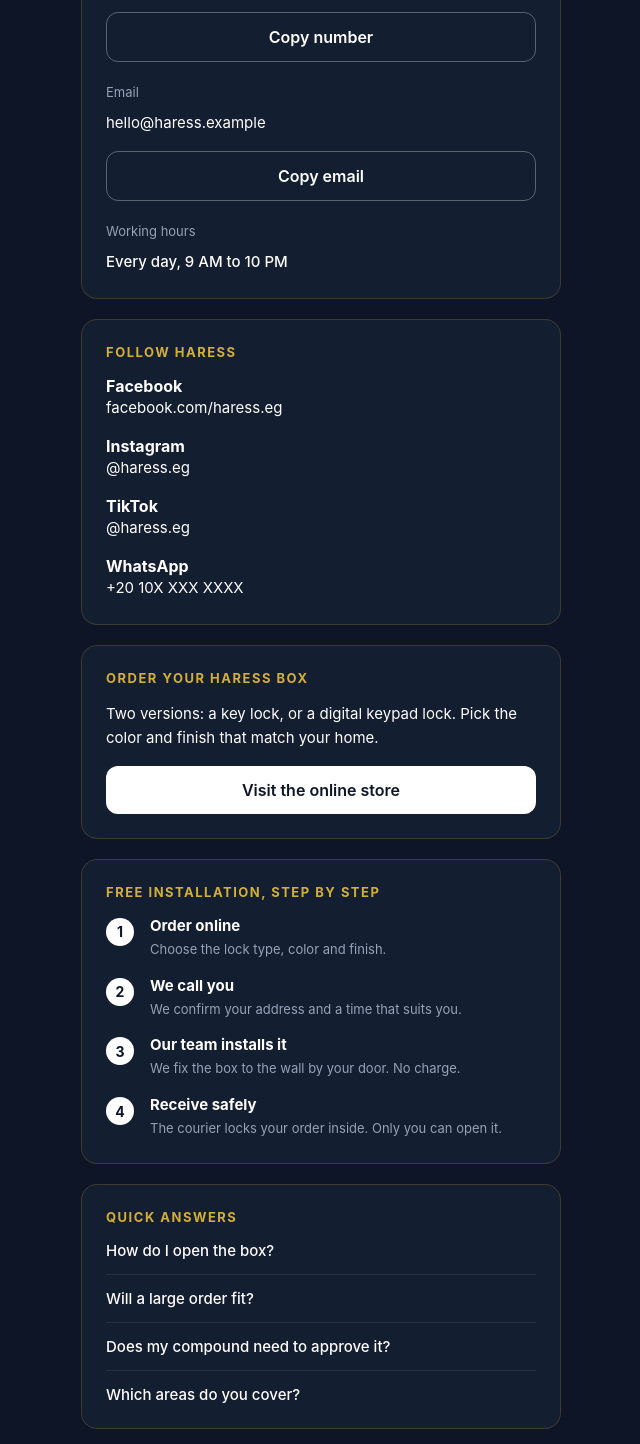
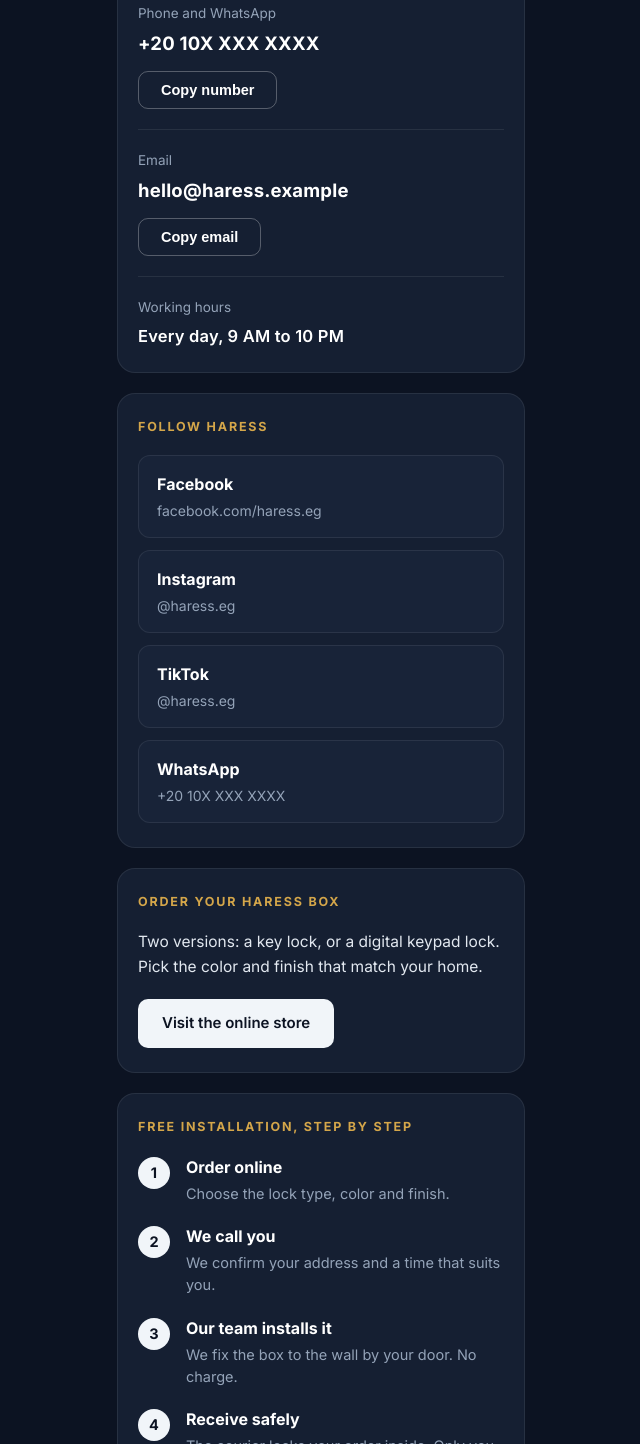
Before and after one commit to haress-design/Haress-, a plain HTML site: page index.html in a window 1280 px wide. Shown: the part 497-1941 px from the top of the page, without its empty margins (319-959 px from the left). Drawn offline with Linux system fonts and the light colour scheme.

Commit message:
Update index.html

```diff
--- a/index.html
+++ b/index.html
@@ -1,286 +1,400 @@
 <!DOCTYPE html>
-<html lang="ar" dir="ltr">
+<html lang="en">
 <head>
     <meta charset="UTF-8">
     <meta name="viewport" content="width=device-width, initial-scale=1.0">
     <title>Haress - Your orders, guarded.</title>
+    <link rel="preconnect" href="https://fonts.googleapis.com">
+    <link rel="preconnect" href="https://fonts.gstatic.com" crossorigin>
+    <link href="https://fonts.googleapis.com/css2?family=Cinzel:wght@600;700&family=Inter:wght@400;500;600;700&display=swap" rel="stylesheet">
     <style>
         :root {
-            --bg-color: #0d1527;
-            --card-bg: rgba(25, 35, 55, 0.7);
-            --gold-color: #d4af37;
-            --text-main: #ffffff;
+            --bg-main: #0c1322;
+            --banner-bg: #1e293b;
+            --card-bg: #151f32;
+            --inner-box-bg: #182338;
+            --border-subtle: rgba(255, 255, 255, 0.08);
+            --border-btn: rgba(255, 255, 255, 0.28);
+            --gold: #d4a64a;
+            --text-white: #f8fafc;
             --text-muted: #94a3b8;
-            --border-color: rgba(212, 175, 55, 0.2);
+        }
+
+        * {
+            box-sizing: border-box;
+            margin: 0;
+            padding: 0;
         }
 
         body {
-            font-family: -apple-system, BlinkMacSystemFont, "Segoe UI", Roboto, Helvetica, Arial, sans-serif;
-            background-color: var(--bg-color);
-            color: var(--text-main);
-            margin: 0;
-            padding: 20px;
-            display: flex;
-            justify-content: center;
-            align-items: center;
+            background-color: var(--bg-main);
+            color: var(--text-white);
+            font-family: 'Inter', -apple-system, BlinkMacSystemFont, sans-serif;
+            line-height: 1.5;
+            -webkit-font-smoothing: antialiased;
+        }
+
+        .top-banner {
+            background-color: var(--banner-bg);
+            color: #cbd5e1;
+            text-align: center;
+            font-size: 13px;
+            padding: 12px 20px;
+            border-bottom: 1px solid var(--border-subtle);
+            line-height: 1.4;
         }
 
         .container {
-            width: 100%;
-            max-width: 480px;
+            max-width: 440px;
+            margin: 0 auto;
+            padding: 36px 16px 48px;
             display: flex;
             flex-direction: column;
             gap: 20px;
         }
 
-        .notice {
+        /* Hero Section with Card Background and Normal Image Display */
+        .hero {
+            background-color: var(--card-bg);
+            border: 1px solid var(--border-subtle);
+            border-radius: 18px;
+            padding: 30px 20px;
             text-align: center;
-            font-size: 13px;
-            color: var(--text-muted);
-            margin-bottom: 10px;
-        }
-
-        .hero {
-            text-align: center;
-            padding: 20px;
-            background: var(--card-bg);
-            border: 1px solid var(--border-color);
-            border-radius: 16px;
-            backdrop-filter: blur(10px);
         }
 
         .hero img {
-          width: 100%;
-    max-width: 220px;
-    height: auto;
-    display: block;
-    margin: 0 auto;
-    mix-blend-mode: multiply;
+            width: 100%;
+            max-width: 260px;
+            height: auto;
+            display: block;
+            margin: 0 auto;
+            border-radius: 12px;
+            /* تم إزالة أي تأثيرات مظلمة لتظهر الصورة بشكلها الطبيعي والأصلي تماماً */
         }
 
+        /* Cards */
         .card {
-            background: var(--card-bg);
-            border: 1px solid var(--border-color);
-            border-radius: 16px;
-            padding: 24px;
-            backdrop-filter: blur(10px);
+            background-color: var(--card-bg);
+            border: 1px solid var(--border-subtle);
+            border-radius: 18px;
+            padding: 24px 20px;
         }
 
-        .card-title {
-            color: var(--gold-color);
-            font-size: 13px;
+        .section-label {
+            color: var(--gold);
+            font-size: 12.5px;
             font-weight: 700;
-            letter-spacing: 1.5px;
-            margin-bottom: 16px;
+            letter-spacing: 1.8px;
             text-transform: uppercase;
+            margin-bottom: 18px;
         }
 
-        .card p {
-            font-size: 15px;
-            color: var(--text-main);
-            line-height: 1.6;
-            margin: 0 0 16px 0;
+        .contact-block {
+            padding-bottom: 20px;
+            margin-bottom: 20px;
+            border-bottom: 1px solid var(--border-subtle);
         }
 
-        .btn {
-            display: block;
-            width: 100%;
-            background-color: #ffffff;
-            color: #0d1527;
-            text-align: center;
-            padding: 14px;
-            border-radius: 12px;
-            font-weight: 600;
-            text-decoration: none;
-            box-sizing: border-box;
-            transition: 0.2s;
+        .contact-block:last-child {
+            padding-bottom: 0;
+            margin-bottom: 0;
+            border-bottom: none;
         }
 
-        .btn:hover {
-            background-color: #f1f5f9;
+        .field-label {
+            color: var(--text-muted);
+            font-size: 13.5px;
+            margin-bottom: 6px;
         }
 
-        .step-list {
+        .field-value {
+            font-size: 18.5px;
+            font-weight: 700;
+            color: #ffffff;
+            margin-bottom: 14px;
+            letter-spacing: 0.2px;
+        }
+
+        .field-value.hours {
+            font-size: 16.5px;
+            font-weight: 600;
+            margin-bottom: 0;
+        }
+
+        .btn-outline {
+            display: inline-block;
+            background: transparent;
+            color: #ffffff;
+            border: 1px solid var(--border-btn);
+            border-radius: 10px;
+            padding: 10px 22px;
+            font-size: 14.5px;
+            font-weight: 600;
+            cursor: pointer;
+            transition: all 0.2s ease;
+        }
+
+        .btn-outline:hover {
+            background: rgba(255, 255, 255, 0.08);
+            border-color: #ffffff;
+        }
+
+        .social-list {
             display: flex;
             flex-direction: column;
+            gap: 12px;
+        }
+
+        .social-box {
+            display: block;
+            text-decoration: none;
+            background-color: var(--inner-box-bg);
+            border: 1px solid var(--border-subtle);
+            border-radius: 12px;
+            padding: 16px 18px;
+            transition: border-color 0.2s ease, background-color 0.2s ease;
+        }
+
+        .social-box:hover {
+            border-color: rgba(212, 166, 74, 0.4);
+            background-color: #1d2a42;
+        }
+
+        .social-name {
+            color: #ffffff;
+            font-size: 16px;
+            font-weight: 700;
+            margin-bottom: 4px;
+        }
+
+        .social-handle {
+            color: var(--text-muted);
+            font-size: 14px;
+        }
+
+        .order-desc {
+            color: #e2e8f0;
+            font-size: 15.5px;
+            line-height: 1.6;
+            margin-bottom: 20px;
+        }
+
+        .btn-solid {
+            display: inline-block;
+            background-color: #f1f5f9;
+            color: #0c1322;
+            text-decoration: none;
+            font-size: 15px;
+            font-weight: 600;
+            padding: 13px 24px;
+            border-radius: 10px;
+            transition: background-color 0.2s ease;
+        }
+
+        .btn-solid:hover {
+            background-color: #ffffff;
+        }
+
+        .steps-list {
+            display: flex;
+            flex-direction: column;
+            gap: 20px;
+        }
+
+        .step-row {
+            display: flex;
+            align-items: flex-start;
             gap: 16px;
         }
 
-        .step-item {
+        .step-circle {
+            width: 32px;
+            height: 32px;
+            border-radius: 50%;
+            background-color: #f1f5f9;
+            color: #0c1322;
+            font-weight: 700;
+            font-size: 14.5px;
             display: flex;
-            gap: 16px;
-            align-items: flex-start;
-        }
-
-        .step-number {
-            background-color: #ffffff;
-            color: #0d1527;
-            width: 28px;
-            height: 28px;
-            border-radius: 50%;
-            display: flex;
+            align-items: center;
             justify-content: center;
-            align-items: center;
-            font-weight: bold;
-            font-size: 14px;
             flex-shrink: 0;
             margin-top: 2px;
         }
 
-        .step-content h4 {
-            margin: 0 0 4px 0;
-            font-size: 15px;
+        .step-info h3 {
+            font-size: 16px;
+            font-weight: 700;
+            color: #ffffff;
+            margin-bottom: 4px;
         }
 
-        .step-content p {
-            margin: 0;
-            font-size: 13px;
+        .step-info p {
+            font-size: 14.5px;
             color: var(--text-muted);
+            line-height: 1.5;
         }
 
         .qa-list {
             display: flex;
             flex-direction: column;
-            gap: 14px;
         }
 
         .qa-item {
-            padding-bottom: 14px;
-            border-bottom: 1px solid rgba(255, 255, 255, 0.08);
-            font-size: 15px;
-            font-weight: 500;
+            padding: 16px 0;
+            border-bottom: 1px solid var(--border-subtle);
+            font-size: 16px;
+            font-weight: 600;
+            color: #f8fafc;
+        }
+
+        .qa-item:first-child {
+            padding-top: 4px;
         }
 
         .qa-item:last-child {
+            padding-bottom: 4.5px;
             border-bottom: none;
-            padding-bottom: 0;
         }
 
-        .footer-brand {
+        .footer {
             text-align: center;
-            font-size: 13px;
             color: var(--text-muted);
-            margin-top: 10px;
+            font-size: 13.5px;
+            margin-top: 8px;
         }
     </style>
 </head>
 <body>
 
+    <div class="top-banner">
+        Sample page: the numbers, handles and links below are placeholders until the real ones are added.
+    </div>
+
     <div class="container">
-        <!-- Notice -->
-        <div class="notice">
-            Sample page: the numbers, handles and links below are placeholders until the real ones are added.
-        </div>
 
-        <!-- Hero Section (Logo Image) -->
+        <!-- Hero Section with Normal Logo Image -->
         <div class="hero">
             <img src="logo.png" alt="Haress Logo">
         </div>
 
         <!-- Talk to Us -->
-        <div class="card">
-            <div class="card-title">Talk to Us</div>
-            <p style="margin-bottom: 8px; color: var(--text-muted); font-size: 13px;">Phone and WhatsApp</p>
-            <p style="font-size: 18px; font-weight: bold; margin-bottom: 16px;">+20 10X XXX XXXX</p>
-            <a href="#" class="btn" style="background: transparent; color: #ffffff; border: 1px solid rgba(255,255,255,0.3);">Copy number</a>
+        <section class="card">
+            <div class="section-label">TALK TO US</div>
 
-            <p style="margin-top: 20px; margin-bottom: 8px; color: var(--text-muted); font-size: 13px;">Email</p>
-            <p style="font-size: 15px; margin-bottom: 16px;">hello@haress.example</p>
-            <a href="#" class="btn" style="background: transparent; color: #ffffff; border: 1px solid rgba(255,255,255,0.3);">Copy email</a>
+            <div class="contact-block">
+                <div class="field-label">Phone and WhatsApp</div>
+                <div class="field-value" id="phone-text">+20 10X XXX XXXX</div>
+                <button class="btn-outline" onclick="copyText('phone-text', this, 'Copy number')">Copy number</button>
+            </div>
 
-            <p style="margin-top: 20px; margin-bottom: 8px; color: var(--text-muted); font-size: 13px;">Working hours</p>
-            <p style="margin: 0; font-weight: 500;">Every day, 9 AM to 10 PM</p>
-        </div>
+            <div class="contact-block">
+                <div class="field-label">Email</div>
+                <div class="field-value" id="email-text">hello@haress.example</div>
+                <button class="btn-outline" onclick="copyText('email-text', this, 'Copy email')">Copy email</button>
+            </div>
+
+            <div class="contact-block">
+                <div class="field-label">Working hours</div>
+                <div class="field-value hours">Every day, 9 AM to 10 PM</div>
+            </div>
+        </section>
 
         <!-- Follow Haress -->
-        <div class="card">
-            <div class="card-title">Follow Haress</div>
-            <div class="step-list">
-                <div class="step-item" style="align-items: center;">
-                    <div style="flex-grow: 1;">
-                        <h4 style="margin:0;">Facebook</h4>
-                        <p style="margin:0;">facebook.com/haress.eg</p>
-                    </div>
-                </div>
-                <div class="step-item" style="align-items: center;">
-                    <div style="flex-grow: 1;">
-                        <h4 style="margin:0;">Instagram</h4>
-                        <p style="margin:0;">@haress.eg</p>
-                    </div>
-                </div>
-                <div class="step-item" style="align-items: center;">
-                    <div style="flex-grow: 1;">
-                        <h4 style="margin:0;">TikTok</h4>
-                        <p style="margin:0;">@haress.eg</p>
-                    </div>
-                </div>
-                <div class="step-item" style="align-items: center;">
-                    <div style="flex-grow: 1;">
-                        <h4 style="margin:0;">WhatsApp</h4>
-                        <p style="margin:0;">+20 10X XXX XXXX</p>
-                    </div>
-                </div>
+        <section class="card">
+            <div class="section-label">FOLLOW HARESS</div>
+            <div class="social-list">
+                <a href="#" class="social-box">
+                    <div class="social-name">Facebook</div>
+                    <div class="social-handle">facebook.com/haress.eg</div>
+                </a>
+                <a href="#" class="social-box">
+                    <div class="social-name">Instagram</div>
+                    <div class="social-handle">@haress.eg</div>
+                </a>
+                <a href="#" class="social-box">
+                    <div class="social-name">TikTok</div>
+                    <div class="social-handle">@haress.eg</div>
+                </a>
+                <a href="#" class="social-box">
+                    <div class="social-name">WhatsApp</div>
+                    <div class="social-handle">+20 10X XXX XXXX</div>
+                </a>
             </div>
-        </div>
+        </section>
 
         <!-- Order Your Haress Box -->
-        <div class="card">
-            <div class="card-title">Order Your Haress Box</div>
-            <p>Two versions: a key lock, or a digital keypad lock. Pick the color and finish that match your home.</p>
-            <a href="#" class="btn">Visit the online store</a>
-        </div>
+        <section class="card">
+            <div class="section-label">ORDER YOUR HARESS BOX</div>
+            <p class="order-desc">
+                Two versions: a key lock, or a digital keypad lock. Pick the color and finish that match your home.
+            </p>
+            <a href="#" class="btn-solid">Visit the online store</a>
+        </section>
 
         <!-- Free Installation, Step by Step -->
-        <div class="card">
-            <div class="card-title">Free Installation, Step by Step</div>
-            <div class="step-list">
-                <div class="step-item">
-                    <div class="step-number">1</div>
-                    <div class="step-content">
-                        <h4>Order online</h4>
+        <section class="card">
+            <div class="section-label">FREE INSTALLATION, STEP BY STEP</div>
+            <div class="steps-list">
+                <div class="step-row">
+                    <div class="step-circle">1</div>
+                    <div class="step-info">
+                        <h3>Order online</h3>
                         <p>Choose the lock type, color and finish.</p>
                     </div>
                 </div>
-                <div class="step-item">
-                    <div class="step-number">2</div>
-                    <div class="step-content">
-                        <h4>We call you</h4>
+                <div class="step-row">
+                    <div class="step-circle">2</div>
+                    <div class="step-info">
+                        <h3>We call you</h3>
                         <p>We confirm your address and a time that suits you.</p>
                     </div>
                 </div>
-                <div class="step-item">
-                    <div class="step-number">3</div>
-                    <div class="step-content">
-                        <h4>Our team installs it</h4>
+                <div class="step-row">
+                    <div class="step-circle">3</div>
+                    <div class="step-info">
+                        <h3>Our team installs it</h3>
                         <p>We fix the box to the wall by your door. No charge.</p>
                     </div>
                 </div>
-                <div class="step-item">
-                    <div class="step-number">4</div>
-                    <div class="step-content">
-                        <h4>Receive safely</h4>
+                <div class="step-row">
+                    <div class="step-circle">4</div>
+                    <div class="step-info">
+                        <h3>Receive safely</h3>
                         <p>The courier locks your order inside. Only you can open it.</p>
                     </div>
                 </div>
             </div>
-        </div>
+        </section>
 
         <!-- Quick Answers -->
-        <div class="card">
-            <div class="card-title">Quick Answers</div>
+        <section class="card">
+            <div class="section-label">QUICK ANSWERS</div>
             <div class="qa-list">
                 <div class="qa-item">How do I open the box?</div>
                 <div class="qa-item">Will a large order fit?</div>
                 <div class="qa-item">Does my compound need to approve it?</div>
                 <div class="qa-item">Which areas do you cover?</div>
             </div>
-        </div>
+        </section>
 
         <!-- Footer -->
-        <div class="footer-brand">
+        <footer class="footer">
             Haress. Your orders, guarded.
-        </div>
+        </footer>
+
     </div>
 
+    <script>
+        function copyText(elementId, btn, defaultLabel) {
+            const text = document.getElementById(elementId).innerText;
+            navigator.clipboard.writeText(text).then(() => {
+                btn.innerText = 'Copied!';
+                setTimeout(() => {
+                    btn.innerText = defaultLabel;
+                }, 1500);
+            });
+        }
+    </script>
 </body>
 </html>
```
